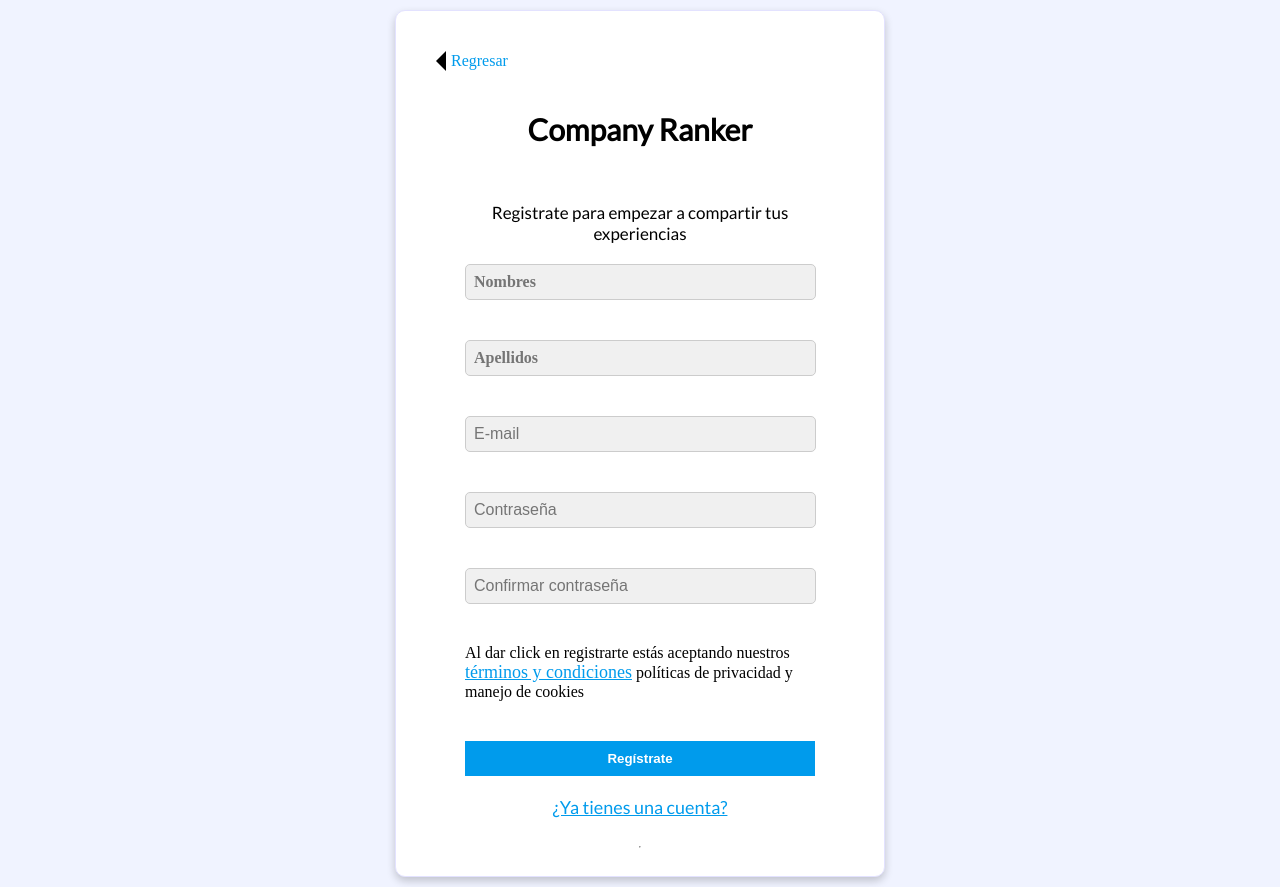
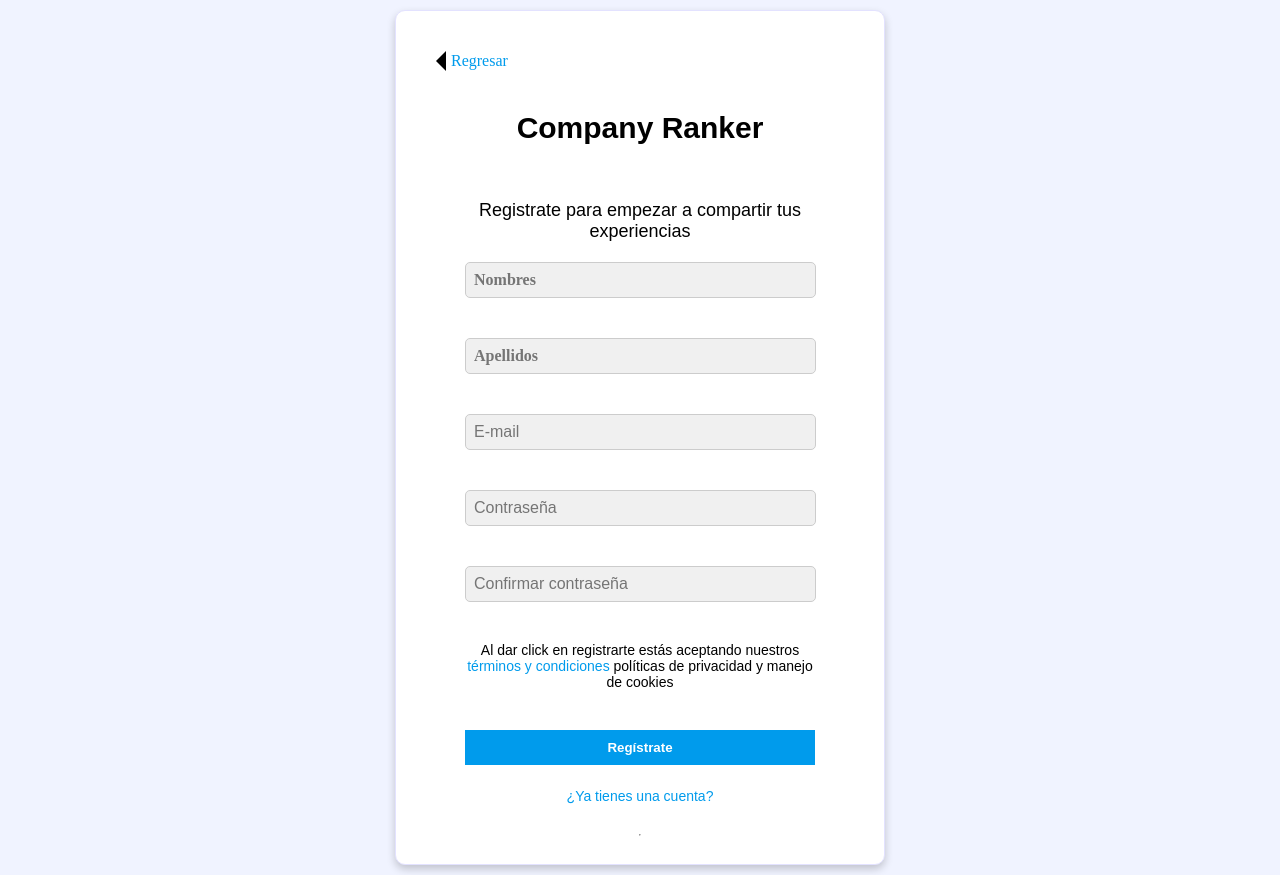
Before and after one commit to GustavoR-ivera/Company-Ranker, a React (Create React App) app in the folder frontend/: page /register in a window 1280 px wide. Built offline with nearby package versions, Linux system fonts and the light colour scheme; no server answers.

Commit message:
Register

```diff
--- a/frontend/src/pages/register/Register.jsx
+++ b/frontend/src/pages/register/Register.jsx
@@ -66,7 +66,7 @@ const Register = () => {
         </div>
 
         <form>
-          <p>Registrate para empezar a compartir tus experiencias</p>
+          <p className="register-text">Registrate para empezar a compartir tus experiencias</p>
           <input
             type="text"
             placeholder="Nombres"
@@ -125,7 +125,7 @@ const Register = () => {
             focused={focused.toString()}
           />
           <span>Las contraseñas no coinciden</span>
-          <p2>
+          <p2 className = "terms-text">
             Al dar click en registrarte estás aceptando nuestros <a href="/tyc">términos y
             condiciones</a> políticas de privacidad y manejo de cookies{" "}
           </p2>
--- a/frontend/src/pages/register/register.scss
+++ b/frontend/src/pages/register/register.scss
@@ -8,6 +8,7 @@ body {
   align-items: center;
   background-color: rgb(240, 243, 255);
   justify-content: center;
+
 
   .card {
     width: 35%;
@@ -24,6 +25,11 @@ body {
     padding: 20px;
     box-shadow: 0px 4px 8px rgba(0, 0, 0, 0.2);
 
+    .terms-text {
+      font-family: 'Arial', sans-serif; // Cambia 'Arial' al nombre de la fuente que quieras usar
+      font-size: 14px; // Cambia '14px' al tamaño de fuente que quieras usar
+    }
+
 
     .header {
       flex: 1;
@@ -35,7 +41,7 @@ body {
       h1 {
         text-align: center;
         font-size: 30px;
-        font-family: "Lato", sans-serif;
+        font-family: Arial, Helvetica, sans-serif;
         font-weight: 700;
         font-style: normal;
       }
@@ -50,10 +56,10 @@ body {
       flex-direction: column;
       gap: 20px;
       p {
-        font-family: "Lato", sans-serif;
+        font-family: Arial, Helvetica, sans-serif;
         font-weight: 400;
-        font-style: normal;
-        font-size: 17px;
+        font-style: bold;
+        font-size: 18px;
         margin: auto;
         text-align: center;
       }
@@ -76,7 +82,7 @@ body {
         display: none;
       }
       .p2 {
-        font-family: "Lato", sans-serif;
+        font-family: Arial, Helvetica, sans-serif;
         font-weight: 400;
         font-style: normal;
         font-size: 12px;
@@ -96,9 +102,17 @@ body {
         font-weight: bold;
         cursor: pointer;
       }
+      .terms-text {
+        font-family: 'Arial', sans-serif;
+        font-size: 14px;
+        text-align: center;
+      }
       a {
         text-align: center;
         color: #009bec;
+        font-family: Arial, Helvetica, sans-serif;
+        font-size: 14px;
+        text-decoration: none;
       }
     }
     a {
@@ -106,6 +120,5 @@ body {
       color: #009bec;
       font-size: 18px;
     }
-
   }
 }
```
